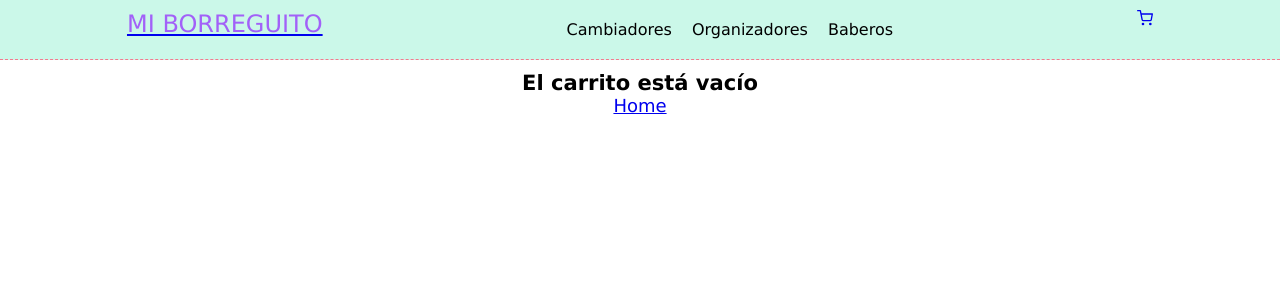
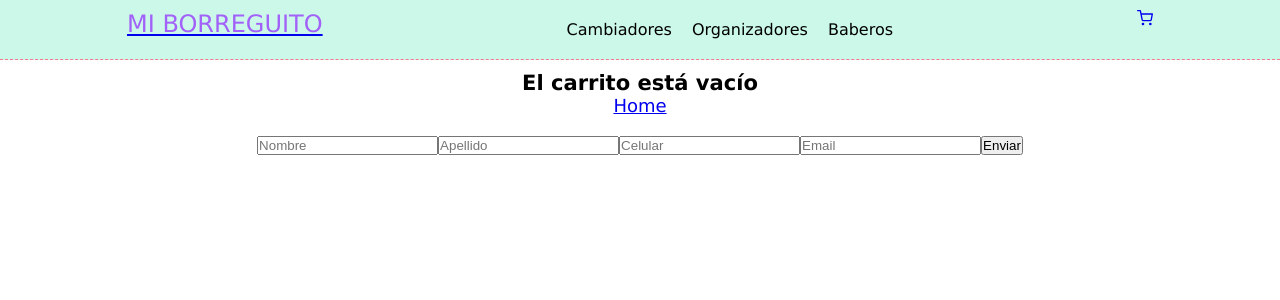
Before and after one commit to micacalvo/Tienda-react, a React (Create React App) app: page /cart in a window 1280 px wide. Shown: the top 300 px of the page. Built offline with nearby package versions, Linux system fonts and the light colour scheme.

Commit message:
Se crea formulario

```diff
--- a/src/components/Cart/Cart.js
+++ b/src/components/Cart/Cart.js
@@ -2,7 +2,7 @@ import React, { useContext } from "react";
 import { CartContext } from "../../Context/CartContext";
 import Form from "../Form/Form";
 import estilos from './cartstyle.module.css';
-import { Link } from "react-router-dom";
+import { Link, NavLink } from "react-router-dom";
 
 
 const Cart = () => {
@@ -14,7 +14,7 @@ return (
     { cart.length === 0 ?
 <div className={estilos.cartMessa}>
      <h3>El carrito está vacío</h3>
-     <Link to='/'>Home</Link>
+     <NavLink to='/'>Home</NavLink>
 </div>
 :
 <div className={estilos.cart}>
--- a/src/components/Form/Form.js
+++ b/src/components/Form/Form.js
@@ -1,7 +1,38 @@
 import React from 'react';
+import estilos from "./form.module.css";
+import { useState } from 'react';
 
 const Form = () => {
-    return
+
+    const [nombre, setNombre] = useState("");
+    const [apellido, setApellido] = useState("");
+    const [phoneNumber, setphoneNumber] = useState("");
+    const [email, setEmail] = useState("");
+
+    const enviarSubmit = (e) => {
+        e.preventDefault()
+       //console.log(e)
+    };
+
+    const nombreIngresado = (event) => {
+        setNombre(event.target.value)
+       //console.log(event.target.value)
+    };
+    const apellidoIngresado = (event) => {setApellido(event.target.value)};
+    const phoneIngresado = (event) => {setphoneNumber(event.target.value)};
+    const emailIngresado = (event) => {setEmail(event.target.value)};
+
+return (
+    <div className={estilos.form}>
+        <form action="" onSubmit={enviarSubmit}>
+            <input type="text" placeholder='Nombre' value={nombre} onChange={nombreIngresado}/>
+            <input type="text" placeholder='Apellido' value={apellido} onChange={apellidoIngresado}/>
+            <input type="number" placeholder='Celular' value={phoneNumber} onChange={phoneIngresado}/>
+            <input type="text" placeholder='Email' value={email} onChange={emailIngresado}/>
+            <button>Enviar</button>
+        </form>
+    </div>
+)
 }
 
 export default Form;
--- /dev/null
+++ b/src/components/Form/form.module.css
@@ -0,0 +1,5 @@
+.form {
+    display: flex;
+    justify-content: center;
+    padding: 10px;
+}
--- a/src/components/Navbar/Navbar.js
+++ b/src/components/Navbar/Navbar.js
@@ -1,7 +1,7 @@
 import React from 'react';
 import CartWidget from './CartWidget';
 import estilos from './navbar.module.css';
-import {Link} from 'react-router-dom';
+import {NavLink, Link} from 'react-router-dom';
 
 const Navbar = () => {
     return (
@@ -9,13 +9,13 @@ const Navbar = () => {
     <Link to='/'><h3>MI BORREGUITO</h3></Link>
       <ul>
         <li>
-             <Link to='/category/cambiadores'>Cambiadores</Link>
+             <NavLink to='/category/cambiadores'>Cambiadores</NavLink>
         </li>
         <li>
-            <Link to='/category/organizadores'>Organizadores</Link>
+            <NavLink to='/category/organizadores'>Organizadores</NavLink>
         </li>
         <li>
-            <Link to='/category/baberos'>Baberos</Link>
+            <NavLink to='/category/baberos'>Baberos</NavLink>
         </li>
       </ul>
        <Link to='/cart'><CartWidget/></Link>
```
